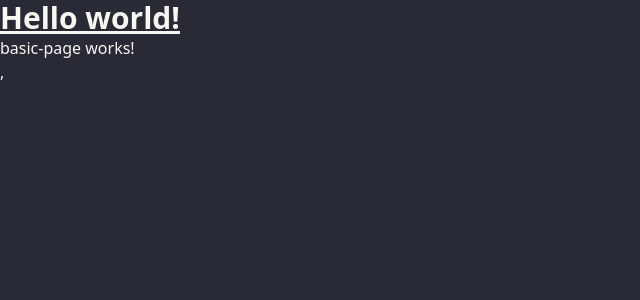
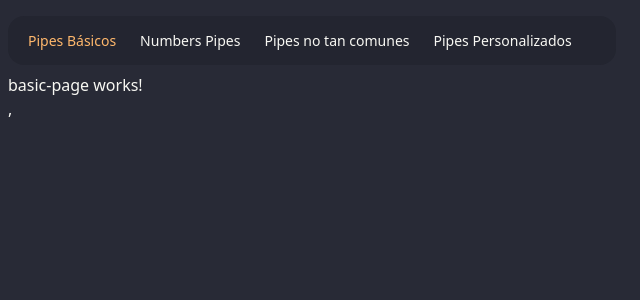
Before and after one commit to gonzaloacosta883/pipes, an Angular app: page /basic in a window 1280 px wide. Shown: the top 300 px of the page, without its empty margins (0-640 px from the left). Built offline with nearby package versions, Linux system fonts and the light colour scheme.

Commit message:
Feature: Navbar + Lectura de rutas dinamicamente.

```diff
--- a/src/app/app.component.html
+++ b/src/app/app.component.html
@@ -1,4 +1,4 @@
-<h1 class="text-3xl font-bold underline">
-  Hello world!
-</h1>
-<router-outlet />
+<main class="mx-auto max-w-7xl px-2 pt-2">
+  <app-navbar />
+  <router-outlet />
+</main>
--- a/src/app/app.component.ts
+++ b/src/app/app.component.ts
@@ -1,9 +1,10 @@
 import { Component } from '@angular/core';
 import { RouterOutlet } from '@angular/router';
+import { NavbarComponent } from "./components/navbar/navbar.component";
 
 @Component({
   selector: 'app-root',
-  imports: [RouterOutlet],
+  imports: [RouterOutlet, NavbarComponent],
   templateUrl: './app.component.html',
   styleUrl: './app.component.css'
 })
--- a/src/app/app.routes.ts
+++ b/src/app/app.routes.ts
@@ -1,10 +1,11 @@
 import { Routes } from '@angular/router';
+import BasicPageComponent from './pages/basic-page/basic-page.component';
 
 export const routes: Routes = [
     {
         path: 'basic',
         title: 'Pipes Básicos',
-        loadComponent: () => import('./pages/basic-page/basic-page.component')
+        component: BasicPageComponent
     },
     {
         path: 'numbers',
--- /dev/null
+++ b/src/app/components/navbar/navbar.component.html
@@ -0,0 +1,16 @@
+<ul class="menu menu-horizontal bg-base-200 rounded-box my-2">
+
+    <!-- routerLinkActive va sin corchetes porque el valor
+    no es una propiedad es un string.
+
+    routerLink va entre corchetes porque el valor es una propiedad
+    de route. -->
+
+    @for (route of routes; track route.path) {
+        <li>
+            <a [routerLink]="route.path" routerLinkActive="text-accent">
+                {{ route.title }}
+            </a>
+        </li>
+    }
+</ul>
--- /dev/null
+++ b/src/app/components/navbar/navbar.component.ts
@@ -0,0 +1,17 @@
+import { Component } from '@angular/core';
+import { routes } from '../../app.routes';
+import { RouterLink, RouterLinkActive } from '@angular/router';
+
+@Component({
+  selector: 'app-navbar',
+  imports: [RouterLink, RouterLinkActive],
+  templateUrl: './navbar.component.html',
+})
+export class NavbarComponent {
+
+  routes = routes.map( (route) => ({
+    title: route.title ?? '',
+    path: route.path ?? ''
+  }));
+
+}
```
